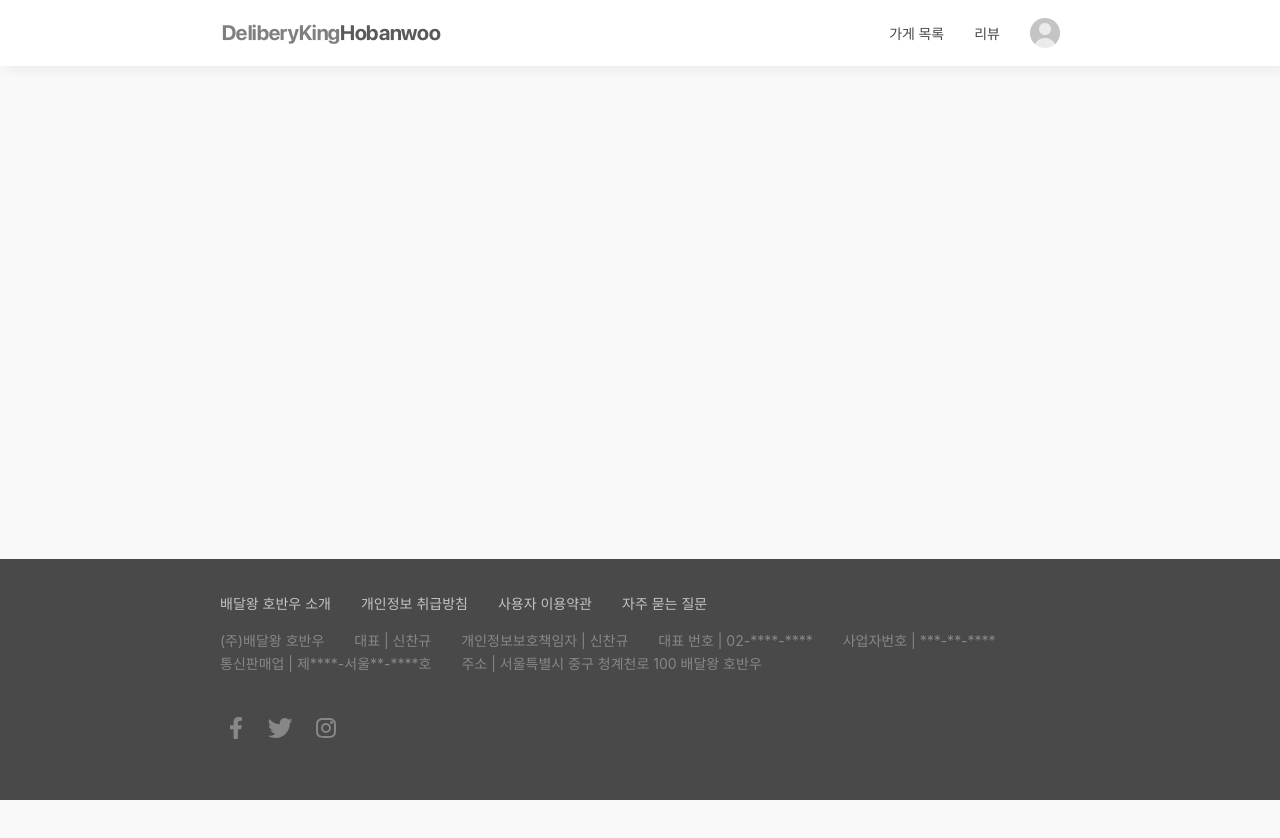
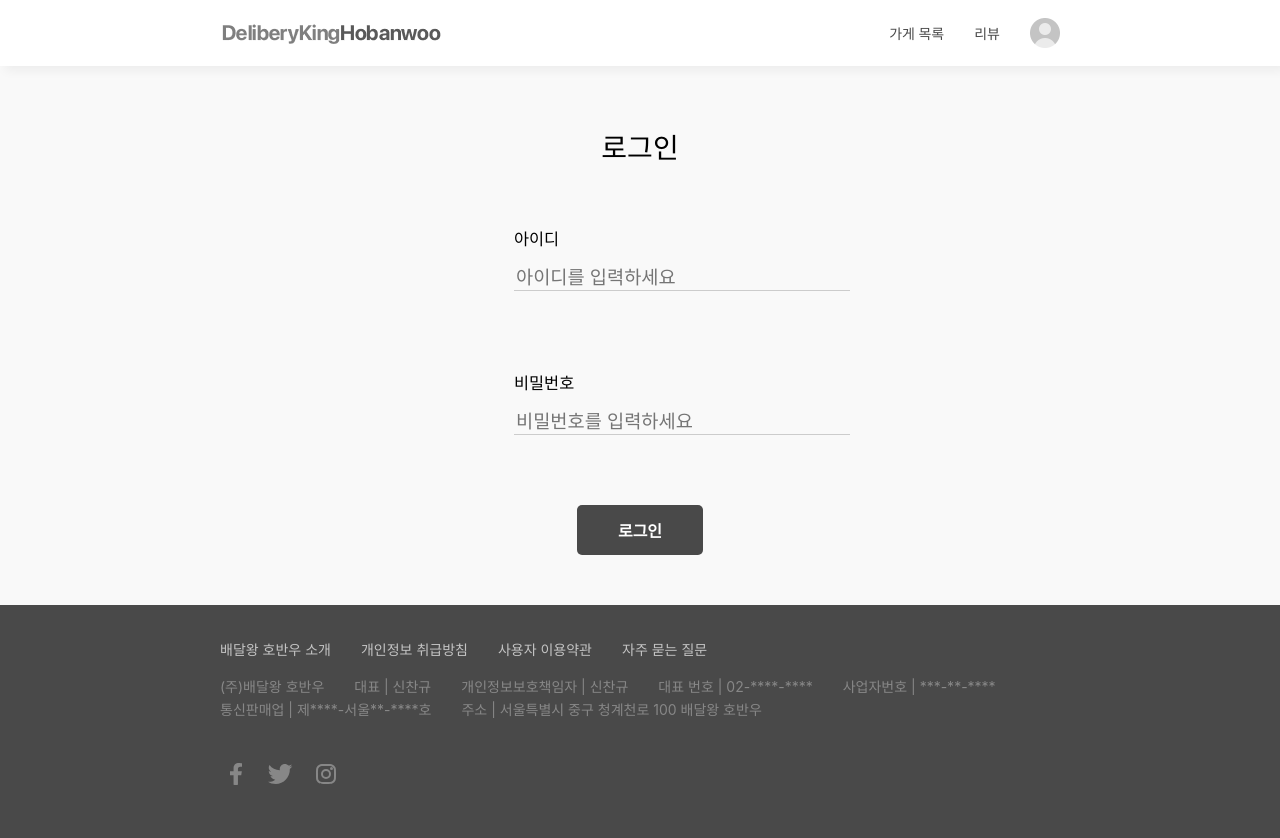
Before and after one commit to scv1702/delivery-king-hobanwoo, a React (Create React App) app in the folder Phase4/front/: page /login in a window 1280 px wide. Shown: the top 838 px of the page. Before the commit the page ends 800 px from the top, so only its background shows below. Built offline with nearby package versions, Linux system fonts and the light colour scheme; a web font is replaced by a local one.

Commit message:
Feat: Add LoginPageView

```diff
--- a/Phase4/front/src/pages/LoginPage.js
+++ b/Phase4/front/src/pages/LoginPage.js
@@ -1,10 +1,30 @@
+import { Link } from 'react-router-dom';
+import Button from '../components/Button';
+import Container from '../components/Container';
+import styles from './LoginPage.module.css';
+
 function LoginPage() {
 
   return (
-    <>
-    </>
+    <Container className={styles.container}>
+        <h1 className={styles.title}>로그인</h1>
+        <h3 className={styles.subtitle}>아이디</h3>
+        <input className={styles.inputbox}
+          placeholder="아이디를 입력하세요"
+        ></input>
+        <br></br>
+        <br></br>
+        <h3 className={styles.subtitle}>비밀번호</h3>
+        <input className={styles.inputbox}
+          placeholder="비밀번호를 입력하세요"
+        ></input>
+        <div className={styles.link}>
+            <Link to="/">
+              <Button as="div">로그인</Button>
+            </Link>
+        </div>
+    </Container>
   );
 }
 
-
 export default LoginPage;
--- /dev/null
+++ b/Phase4/front/src/pages/LoginPage.module.css
@@ -0,0 +1,29 @@
+.container {
+  margin: 50px auto;
+}
+
+.title {
+  margin: 60px auto;
+  text-align: center;
+}
+
+.subtitle {
+  margin-left: 35%;
+  margin-top: 5%;
+}
+
+.inputbox {
+  background:transparent;
+  border:none;
+  border-bottom: solid 1px #ccc;
+  padding:px 0px 5px 0px;
+  font-size:14pt;
+  width:40%;
+  margin-left: 35%;
+  margin-bottom: 20px;
+}
+
+.link {
+  margin: 50px auto;
+  text-align: center;
+}
```
